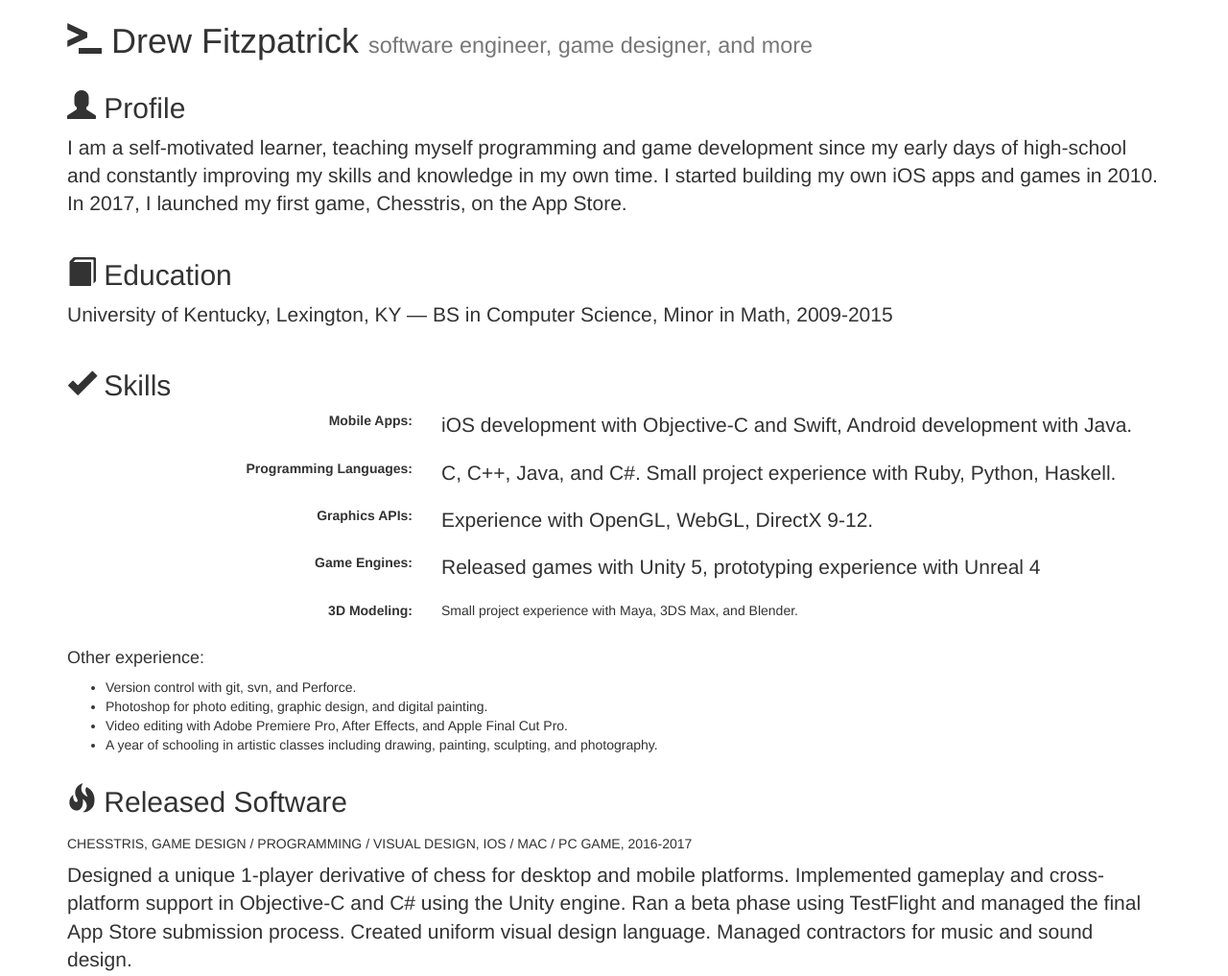
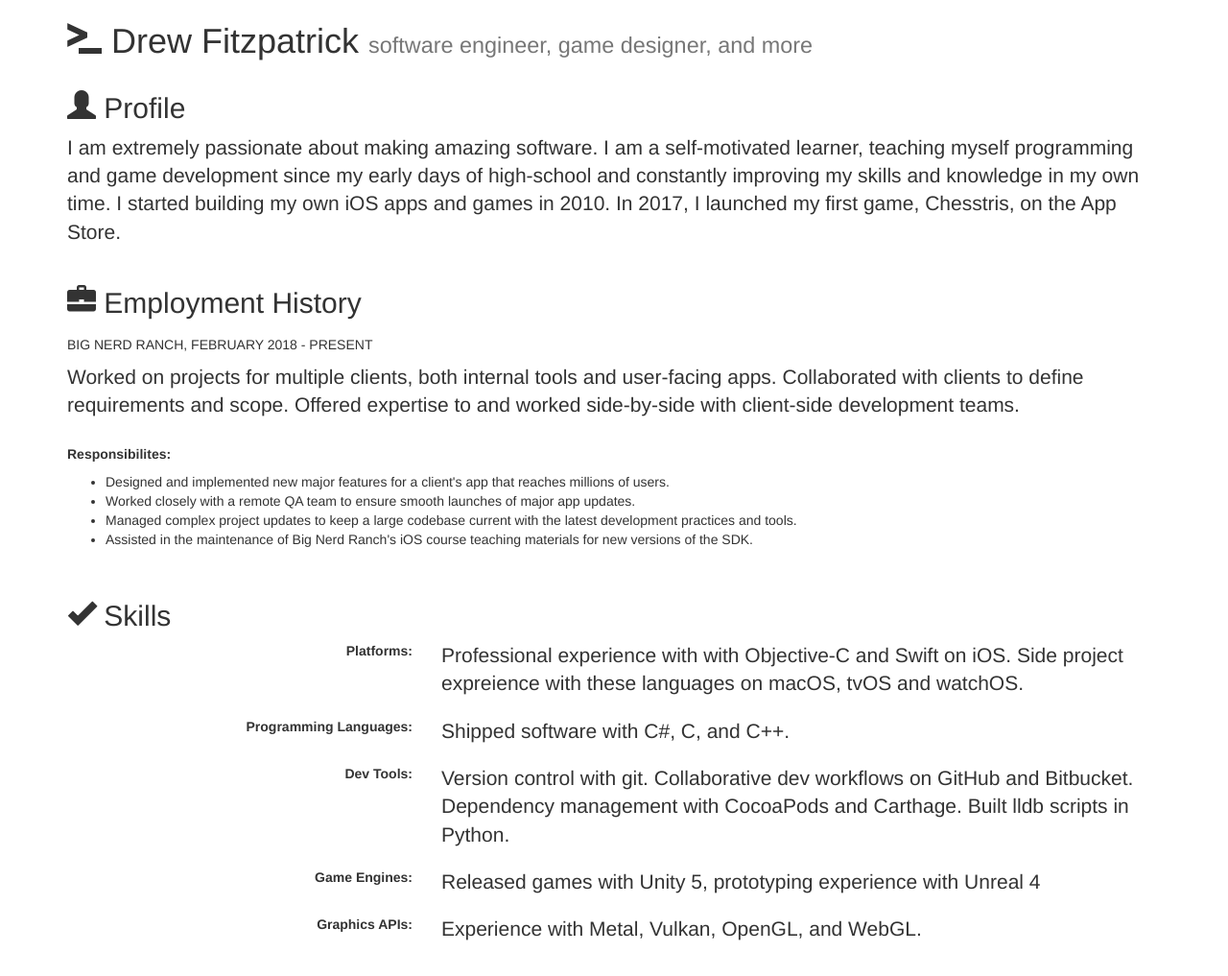
Before and after one commit to DrewFitz/drewfitz.github.io, a plain HTML site: page index.html in a window 1280 px wide. Shown: the top 1017 px of the page at 96% size. Drawn offline with nearby package versions, Linux system fonts and the light colour scheme.

Commit message:
Long time, no see!

```diff
--- a/index.html
+++ b/index.html
@@ -17,43 +17,71 @@
 
 <body>
 <div class="container">
+
+    <!-- TITLE -->
     <div class="row">
         <div class="col-md-12"><h1><span class="glyphicon glyphicon-console" aria-hidden="true"></span> Drew Fitzpatrick <small>software engineer, game designer, and more</small></h1></div>
     </div>
+
+
+    <!-- PROFILE -->
     <div class="row">
         <div class="col-md-12"><h2><span class="glyphicon glyphicon-user" aria-hidden="true"></span> Profile</h2></div>
     </div>
     <div class="row">
-        <div class="col-md-12 lead">I am a self-motivated learner, teaching myself programming and game development since my early days of high-school and constantly improving my skills and knowledge in my own time. I started building my own iOS apps and games in 2010. In 2017, I launched my first game, Chesstris, on the App Store.</div>
+        <div class="col-md-12 lead">I am extremely passionate about making amazing software. I am a self-motivated learner, teaching myself programming and game development since my early days of high-school and constantly improving my skills and knowledge in my own time. I started building my own iOS apps and games in 2010. In 2017, I launched my first game, Chesstris, on the App Store.</div>
     </div>
 
+    <!-- EMPLOYMENT -->
     <div class="row">
-        <div class="col-md-12"><h2><span class="glyphicon glyphicon-book" aria-hidden="true"></span> Education</h2></div>
+        <div class="col-md-12"><h2><span class="glyphicon glyphicon-briefcase" aria-hidden="true"></span> Employment History</h2></div>
     </div>
     <div class="row">
-        <div class="col-md-12 lead">University of Kentucky, Lexington, KY &mdash; BS in Computer Science, Minor in Math, 2009-2015</div>
+        <div class="col-md-12"><h5>BIG NERD RANCH, FEBRUARY 2018 - PRESENT</h5></div>
+    </div>
+    <div class="row">
+        <div class="col-md-12 lead">Worked on projects for multiple clients, both internal tools and user-facing apps. Collaborated with clients to define requirements and scope. Offered expertise to and worked side-by-side with client-side development teams.</div>
+    </div>
+    <div class="row">
+        <div class="col-md-12">
+            <h5><strong>Responsibilites:</strong></h5>
+            <ul>
+                <li>Designed and implemented new major features for a client's app that reaches millions of users.</li>
+                <li>Worked closely with a remote QA team to ensure smooth launches of major app updates.</li>
+                <li>Managed complex project updates to keep a large codebase current with the latest development practices and tools.</li>
+                <li>Assisted in the maintenance of Big Nerd Ranch's iOS course teaching materials for new versions of the SDK.</li>
+            </ul>
+        </div>
     </div>
 
+    <!-- breathing room -->
+    <div class="row">
+        <div class="col-md-4">&nbsp;</div>
+    </div>
+
+
+    <!-- SKILLS -->
     <div class="row">
         <div class="col-md-12"><h2><span class="glyphicon glyphicon-ok" aria-hidden="true"></span> Skills</h2></div>
     </div>
 
     <div class="row">
-        <div class="col-md-4 hidden-sm hidden-xs text-right"><strong>Mobile Apps:</strong></div>
-        <div class="col-md-4 hidden-lg hidden-md"><strong>Mobile Apps</strong></div>
-        <div class="col-md-8 lead">iOS development with Objective-C and Swift, Android development with Java.</div>
+        <div class="col-md-4 hidden-sm hidden-xs text-right"><strong>Platforms:</strong></div>
+        <div class="col-md-4 hidden-lg hidden-md"><strong>Platforms</strong></div>
+        <div class="col-md-8 lead">Professional experience with with Objective-C and Swift on iOS. Side project expreience with these languages on macOS, tvOS and watchOS.</div>
     </div>
 
     <div class="row">
         <div class="col-md-4 hidden-sm hidden-xs text-right"><strong>Programming Languages:</strong></div>
         <div class="col-md-4 hidden-lg hidden-md"><strong>Programming Languages</strong></div>
-        <div class="col-md-8 lead">C, C++, Java, and C#. Small project experience with Ruby, Python, Haskell.</div>
+        <div class="col-md-8 lead">Shipped software with C#, C, and C++.</div>
     </div>
 
     <div class="row">
-        <div class="col-md-4 hidden-sm hidden-xs text-right"><strong>Graphics APIs:</strong></div>
-        <div class="col-md-4 hidden-lg hidden-md"><strong>Graphics APIs</strong></div>
-        <div class="col-md-8 lead">Experience with OpenGL, WebGL, DirectX 9-12.</div>
+        <div class="col-md-4 hidden-sm hidden-xs text-right"><strong>Dev Tools:</strong></div>
+        <div class="col-md-4 hidden-lg hidden-md"><strong>Dev Tools</strong></div>
+
+        <div class="col-md-8 lead">Version control with git. Collaborative dev workflows on GitHub and Bitbucket. Dependency management with CocoaPods and Carthage. Built lldb scripts in Python.</div>
     </div>
 
     <div class="row">
@@ -63,30 +91,12 @@
     </div>
 
     <div class="row">
-        <div class="col-md-4 hidden-sm hidden-xs text-right"><strong>3D Modeling:</strong></div>
-        <div class="col-md-4 hidden-lg hidden-md"><strong>3D Modeling</strong></div>
-        <div class="col-md-8">Small project experience with Maya, 3DS Max, and Blender.</div>
+        <div class="col-md-4 hidden-sm hidden-xs text-right"><strong>Graphics APIs:</strong></div>
+        <div class="col-md-4 hidden-lg hidden-md"><strong>Graphics APIs</strong></div>
+        <div class="col-md-8 lead">Experience with Metal, Vulkan, OpenGL, and WebGL.</div>
     </div>
 
-    <div class="row">
-        <div class="col-md-4">&nbsp;</div>
-    </div>
-
-    <div class="row">
-        <div class="col-md-12">
-            <h4>Other experience:</h4>
-            <ul>
-                <li>Version control with git, svn, and Perforce.</li>
-                <li>Photoshop for photo editing, graphic design, and digital painting.</li>
-                <li>Video editing with Adobe Premiere Pro, After Effects, and Apple Final Cut Pro.</li>
-                <li>A year of schooling in artistic classes including drawing, painting, sculpting, and
-photography.</li>
-            </ul>
-        </div>
-    </div>
-
-
-
+    <!-- RELEASED SOFTWARE -->
     <div class="row">
         <div class="col-md-12"><h2><span class="glyphicon glyphicon-fire" aria-hidden="true"></span> Released Software</h2></div>
     </div>
@@ -97,7 +107,15 @@ photography.</li>
         <div class="col-md-12 lead">Designed a unique 1-player derivative of chess for desktop and mobile platforms. Implemented gameplay and cross-platform support in Objective-C and C# using the Unity engine. Ran a beta phase using TestFlight and managed the final App Store submission process. Created uniform visual design language. Managed contractors for music and sound design.</div>
     </div>
 
+    <!-- EDUCATION -->
+    <div class="row">
+        <div class="col-md-12"><h2><span class="glyphicon glyphicon-book" aria-hidden="true"></span> Education</h2></div>
+    </div>
+    <div class="row">
+        <div class="col-md-12"><h5>UNIVERSITY OF KENTUCKY, LEXINGTON, KY &mdash; BS IN COMPUTER SCIENCE, MINOR IN MATH, 2009-2015</h5></div>
+    </div>
 
+    <!-- UNIVERSITY PROJECTS -->
     <div class="row">
         <div class="col-md-12"><h2><span class="glyphicon glyphicon-apple" aria-hidden="true"></span> University Projects</h2></div>
     </div>
```
